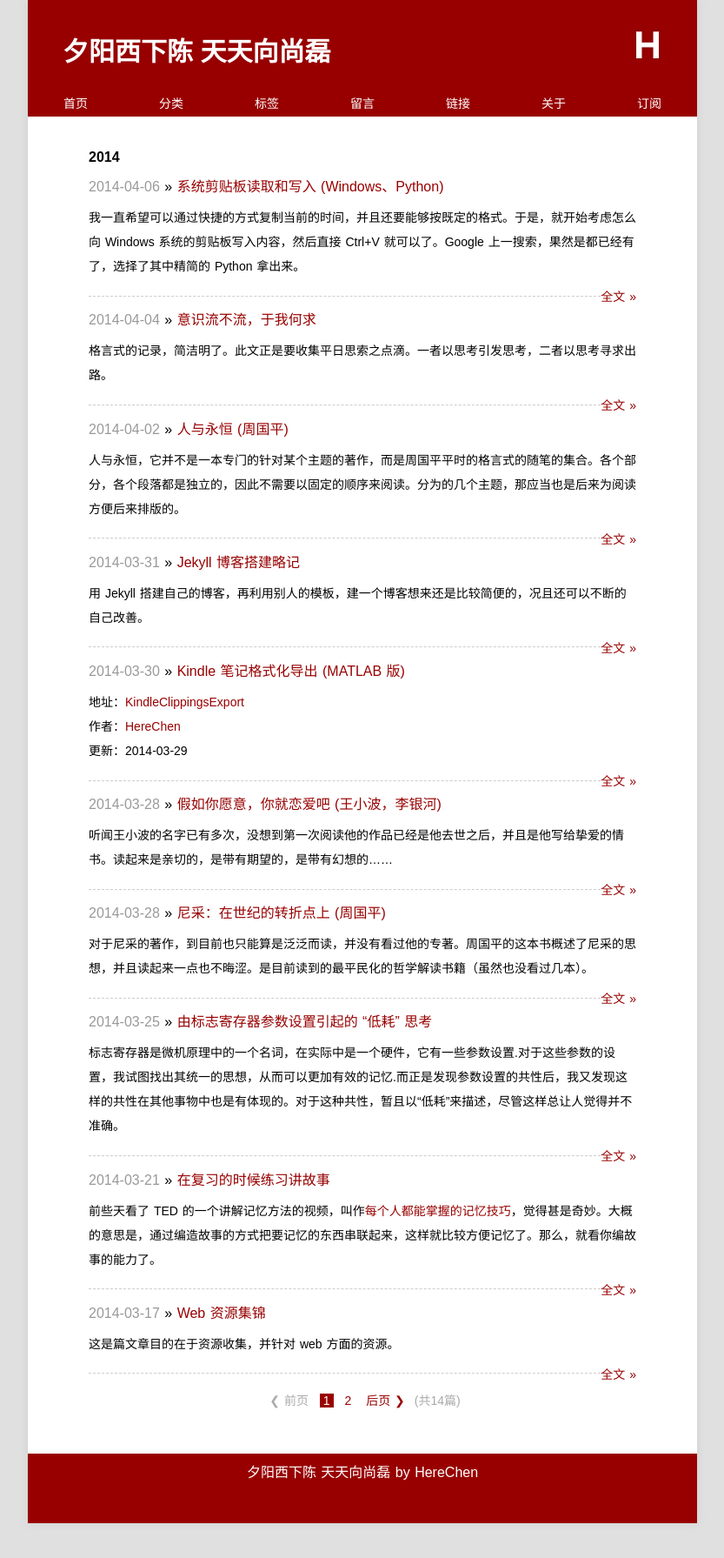
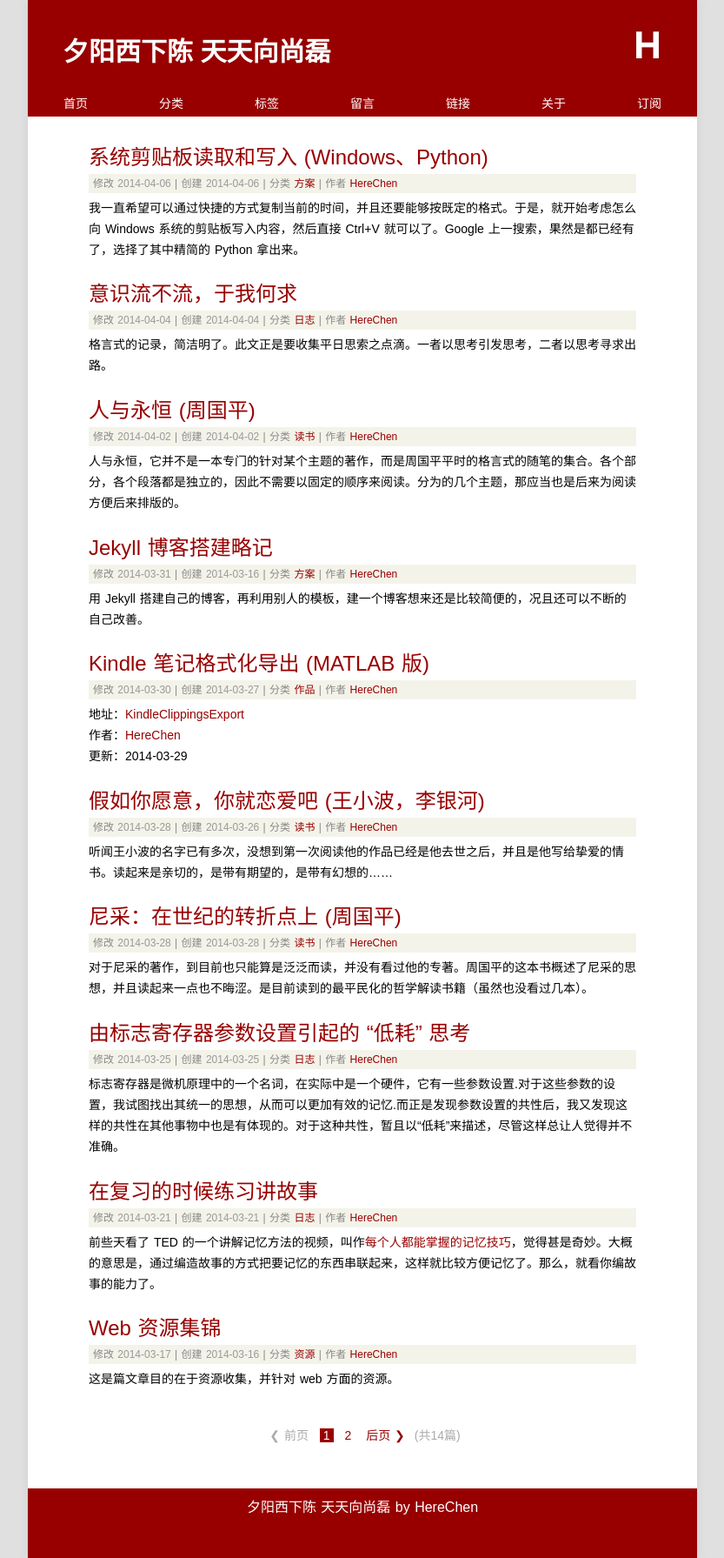
Before and after one commit to Xuezhiyuanlin/herechen.github.io, a Jekyll site: the page built from index.html, in a window 1280 px wide. Shown: the whole page at 87% size, without its empty margins (223-1056 px from the left). Built offline with Jekyll 4.4.1, drawn with Linux system fonts in a browser that asks for light colours; some web fonts are replaced; Markdown is read by kramdown in place of the engine named in the settings; the list of posts is cut into pages by our own code; before the commit the page ends 1751 px from its top, so only the background shows below that.

Commit message:
herechen

```diff
--- a/index.html
+++ b/index.html
@@ -5,23 +5,30 @@ layout: page
 
 <ul class="listing">
 {% for post in paginator.posts %}
-  {% capture y %}{{post.date | date:"%Y"}}{% endcapture %}
-  {% if year != y %}
-    {% assign year = y %}
-    <li class="listing-seperator">{{ y }}</li>
-  {% endif %}
   <li class="listing-item">
     <div class="listing-title">
-      <time datetime="{{ post.date | date:"%Y-%m-%d" }}">{{ post.date | date:"%Y-%m-%d" }}</time>
-      &raquo;
       <a href="{{ post.url }}" title="{{ post.title }}">{{ post.title }}</a>
     </div>
+    <div class="meta">
+      <span clas="time">修改
+        <time datetime="{{ post.date | date:"%Y-%m-%d" }}">{{ post.date | date:"%Y-%m-%d" }}</time>
+      </span>
+      <span  class="time">| 创建
+        <time datetime="{{ post.date | date:"%Y-%m-%d" }}">{{ post.creatdate | date:"%Y-%m-%d" }}</time>
+      </span>
+      <span class="categories">| 分类
+        <a href="/categories/#{{ post.categories }}" title="{{ post.categories }}">{{ post.categories }}</a>
+      </span>
+      <span class="author">| 作者
+        <a href="{{ site.url }}">{{ site.author }}</a>
+      </span>
+    </div>
     {% if site.truncate %}
-      {{ post.excerpt }}
-      <a style="float:right" href="{{ post.url }}">全文 &raquo;</a>
+      <div class="excerpt">
+        {{ post.excerpt }}
+      <div>
     {% endif%}
   </li>
-  <hr>
 {% endfor %}
 </ul>
 
--- a/media/css/style.css
+++ b/media/css/style.css
@@ -27,6 +27,8 @@ a{color:#980000;text-decoration:none;}
 a:hover{color:#333333;text-decoration:underline;}
 hr{margin:.7em 0;border-top:1px dashed #d0d0d0;border-bottom:1px dashed #f9f9f9;}
 p{padding:.5em 0;}
+.excerpt{margin-bottom: 20px;}
+.listing p{line-height: 24px;margin: 0; padding: 0;}
 .post li{padding:.2em 0;}
 ol,ul{list-style-position:inside;}
 ol ul, ul ol, ul ul, ol ol {margin-left:1em;}
@@ -57,10 +59,10 @@ blockquote p{margin:0;padding:.5em 0;}
 #tag_cloud a:hover{color:#333333 !important;text-decoration:none;}
 .listing-item{font-size:14px;list-style-type:none;}
 .listing-seperator{font-size:16px;list-style-type:none;}
-.listing-title{font-size: 16px;}
+.listing-title{font-size: 24px;margin-bottom: 5px;}
 .listing-item time{color:#999999;}
 .listing-seperator{font-weight:bold;}
-.meta{font-size:12px;color:#888;background: #f4f3e9;text-align: center;margin: 0 0 5px 0;padding: 5px;line-height: 100%;}
+.meta{font-size:12px;color:#888;background: #f4f3e9;margin: 0 0 5px 0;padding: 5px;line-height: 100%;}
 
 .pageNavLeft,.pageNavRight{font-weight:bold;font-size:14px;}
 .pageNavInvalidLeft,.pageNavInvalidRight{font-weight:bold;font-size:14px;color:#D0D0D0;}
```
Also changed, not shown: _layouts/post.html (+10 -17 lines).
